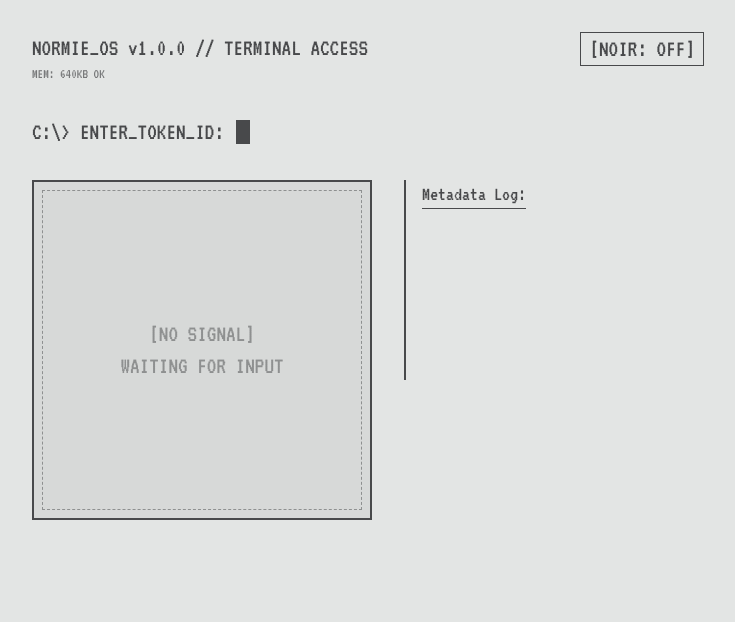
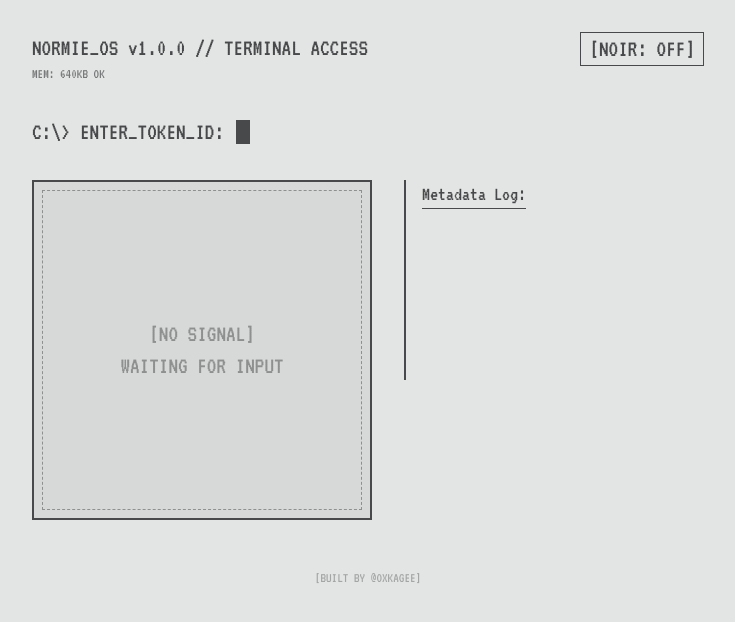
Before and after one commit to oxkage/normies-terminal, a React (Vite) app: page / in a window 1280 px wide. Shown: the top 622 px of the page, without its empty margins (272-1007 px from the left). Built offline with nearby package versions, Linux system fonts and the light colour scheme.

Commit message:
Feat: Add @oxkagee link to page footer and clean up tweet text

```diff
--- a/src/App.jsx
+++ b/src/App.jsx
@@ -160,7 +160,7 @@
     // Always use Braille for Twitter intent because Blocks are too large
     const art = encodeToBraille(gridData);
 
-    const text = `${art}\n\nNORMIE #${inputVal} // ${typeTrait}\n\nTerm: https://normies-terminal.vercel.app/\n@oxkagee`;
+    const text = `${art}\n\nNORMIE #${inputVal} // ${typeTrait}\n\nTerm: https://normies-terminal.vercel.app/`;
     const url = `https://twitter.com/intent/tweet?text=${encodeURIComponent(text)}`;
     window.open(url, '_blank');
   };
@@ -303,6 +303,14 @@
           )}
         </div>
       </div>
+
+      {/* FOOTER */}
+      <div className="mt-12 text-sm opacity-40 hover:opacity-100 transition-opacity">
+        <a href="https://x.com/oxkagee" target="_blank" rel="noopener noreferrer" className="hover:underline">
+          [BUILT BY @OXKAGEE]
+        </a>
+      </div>
+
     </div>
   );
 }
```
